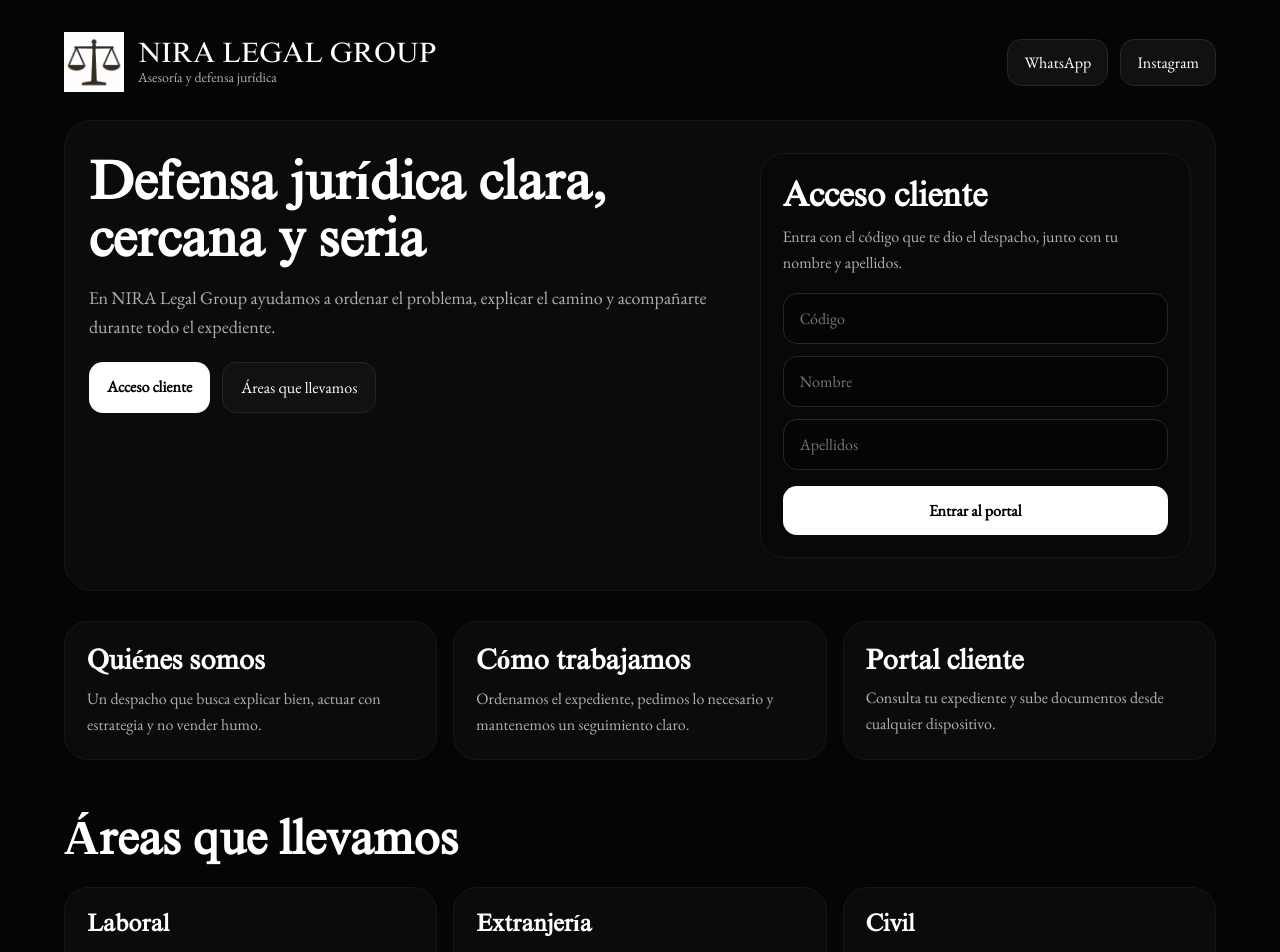
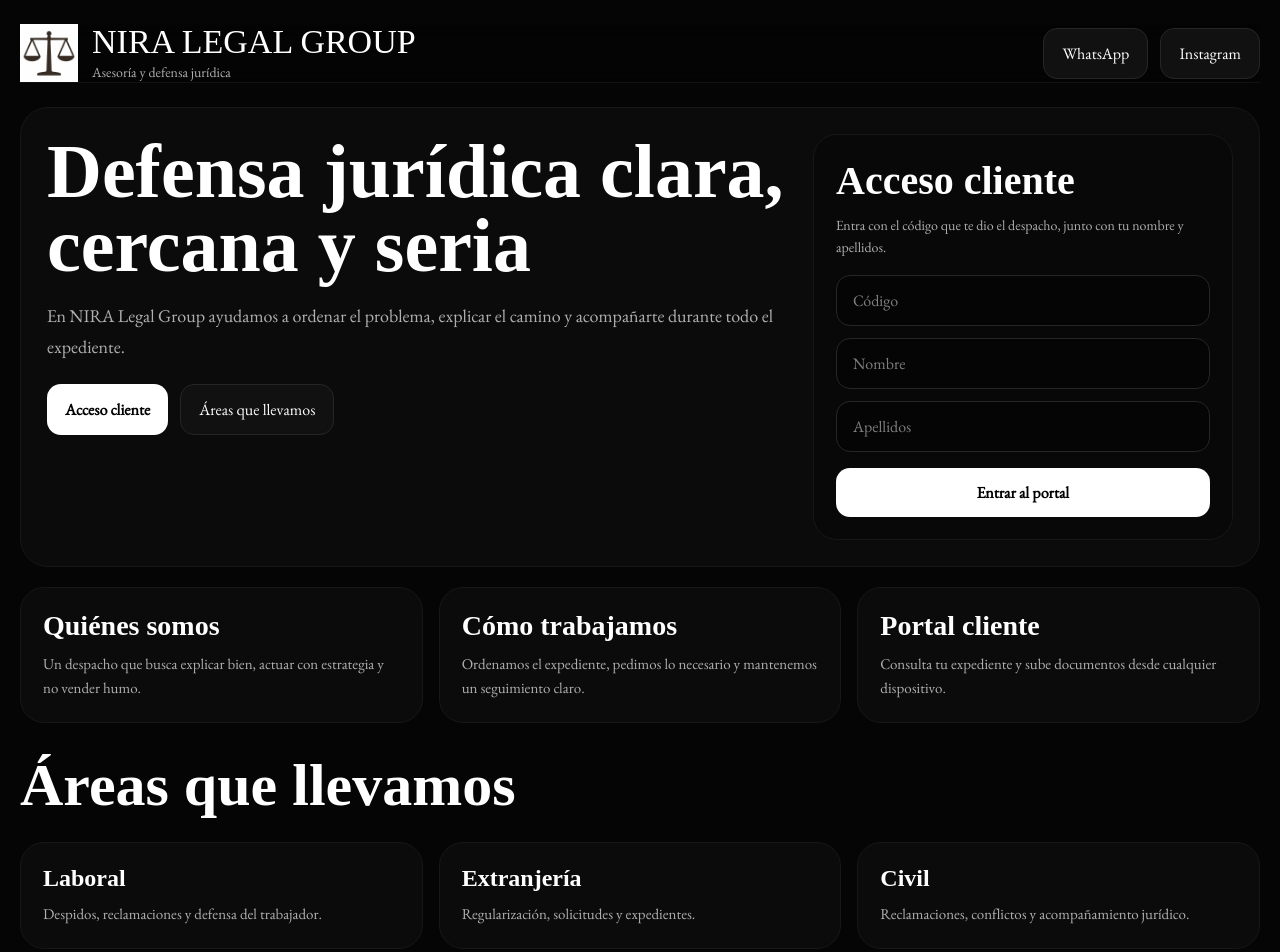
Before and after one commit to asesorianiraou-web/nira-portal, a Next.js app: page / in a window 1280 px wide. Shown: the top 952 px of the page. Built offline with nearby package versions, Linux system fonts and the light colour scheme; no server answers.

Commit message:
Update page.tsx

```diff
--- a/src/app/page.tsx
+++ b/src/app/page.tsx
@@ -64,66 +64,32 @@
   }
 
   return (
-    <main
-      style={{
-        minHeight: '100vh',
-        background: '#050505',
-        color: 'white',
-      }}
-    >
-      <section
-        style={{
-          maxWidth: 1200,
-          margin: '0 auto',
-          padding: '32px 24px 20px',
-        }}
-      >
-        <div
-          style={{
-            display: 'flex',
-            justifyContent: 'space-between',
-            alignItems: 'center',
-            gap: 16,
-            flexWrap: 'wrap',
-            marginBottom: 28,
-          }}
-        >
-          <div style={{ display: 'flex', alignItems: 'center', gap: 14 }}>
+    <>
+      <main className="page">
+        <section className="wrap">
+          <header className="topbar">
+            <div className="brand">
+              <div className="brand-logo">
                 <Image
                   src="/images/nira_logo.png"
                   alt="NIRA Legal Group"
                   width={60}
                   height={60}
-              style={{ objectFit: 'contain' }}
                 />
-            <div>
-              <div
-                style={{
-                  fontFamily: 'TimesCustom, serif',
-                  fontSize: 28,
-                  lineHeight: 1.1,
-                }}
-              >
-                NIRA LEGAL GROUP
               </div>
-              <div style={{ color: '#B0B0B0', fontSize: 14 }}>
-                Asesoría y defensa jurídica
-              </div>
+
+              <div className="brand-copy">
+                <div className="brand-title">NIRA LEGAL GROUP</div>
+                <div className="brand-subtitle">Asesoría y defensa jurídica</div>
               </div>
             </div>
 
-          <div style={{ display: 'flex', gap: 12, flexWrap: 'wrap' }}>
+            <div className="top-actions">
               <a
                 href="https://wa.me/34684741648"
                 target="_blank"
                 rel="noreferrer"
-              style={{
-                background: '#111',
-                color: 'white',
-                border: '1px solid #262626',
-                borderRadius: 14,
-                padding: '12px 16px',
-              }}
+                className="ghostButton"
               >
                 WhatsApp
               </a>
@@ -132,131 +98,49 @@
                 href="https://www.instagram.com/niralegalgroup"
                 target="_blank"
                 rel="noreferrer"
-              style={{
-                background: '#111',
-                color: 'white',
-                border: '1px solid #262626',
-                borderRadius: 14,
-                padding: '12px 16px',
-              }}
+                className="ghostButton"
               >
                 Instagram
               </a>
             </div>
-        </div>
+          </header>
 
-        <div
-          style={{
-            background: '#0B0B0B',
-            border: '1px solid #171717',
-            borderRadius: 28,
-            padding: '32px 24px',
-            display: 'grid',
-            gridTemplateColumns: '1.2fr 0.8fr',
-            gap: 24,
-          }}
-        >
-          <div>
-            <h1
-              style={{
-                margin: 0,
-                fontFamily: 'TimesCustom, serif',
-                fontSize: 54,
-                lineHeight: 1.05,
-              }}
-            >
-              Defensa jurídica clara, cercana y seria
-            </h1>
+          <section className="hero">
+            <div className="heroLeft">
+              <h1 className="heroTitle">Defensa jurídica clara, cercana y seria</h1>
 
-            <p
-              style={{
-                color: '#B0B0B0',
-                fontSize: 18,
-                lineHeight: 1.6,
-                marginTop: 18,
-                maxWidth: 700,
-              }}
-            >
+              <p className="heroText">
                 En NIRA Legal Group ayudamos a ordenar el problema, explicar el
                 camino y acompañarte durante todo el expediente.
               </p>
 
-            <div
-              style={{
-                display: 'flex',
-                gap: 12,
-                flexWrap: 'wrap',
-                marginTop: 20,
-              }}
-            >
-              <a
-                href="#portal"
-                style={{
-                  background: 'white',
-                  color: 'black',
-                  borderRadius: 14,
-                  padding: '14px 18px',
-                  fontWeight: 'bold',
-                }}
-              >
+              <div className="heroButtons">
+                <a href="#portal" className="primaryButton">
                   Acceso cliente
                 </a>
 
-              <a
-                href="#areas"
-                style={{
-                  background: '#111',
-                  color: 'white',
-                  border: '1px solid #262626',
-                  borderRadius: 14,
-                  padding: '14px 18px',
-                }}
-              >
+                <a href="#areas" className="ghostButton">
                   Áreas que llevamos
                 </a>
               </div>
             </div>
 
-          <div
-            style={{
-              background: '#080808',
-              border: '1px solid #171717',
-              borderRadius: 24,
-              padding: 22,
-            }}
-          >
-            <h2
-              style={{
-                marginTop: 0,
-                marginBottom: 10,
-                fontFamily: 'TimesCustom, serif',
-                fontSize: 34,
-              }}
-            >
-              Acceso cliente
-            </h2>
+            <div className="heroRight">
+              <div className="loginCard">
+                <h2 className="cardHeading">Acceso cliente</h2>
 
-            <p style={{ color: '#B0B0B0', marginTop: 0, lineHeight: 1.6 }}>
+                <p className="cardText">
                   Entra con el código que te dio el despacho, junto con tu nombre y
                   apellidos.
                 </p>
 
-            <form
-              id="portal"
-              onSubmit={entrarPortal}
-              style={{
-                display: 'flex',
-                flexDirection: 'column',
-                gap: 12,
-                marginTop: 18,
-              }}
-            >
+                <form id="portal" onSubmit={entrarPortal} className="form">
                   <input
                     type="text"
                     placeholder="Código"
                     value={codigo}
                     onChange={(e) => setCodigo(e.target.value)}
-                style={inputStyle}
+                    className="input"
                   />
 
                   <input
@@ -264,7 +148,7 @@
                     placeholder="Nombre"
                     value={nombre}
                     onChange={(e) => setNombre(e.target.value)}
-                style={inputStyle}
+                    className="input"
                   />
 
                   <input
@@ -272,189 +156,413 @@
                     placeholder="Apellidos"
                     value={apellidos}
                     onChange={(e) => setApellidos(e.target.value)}
-                style={inputStyle}
+                    className="input"
                   />
 
                   <button
                     type="submit"
                     disabled={loading}
-                style={{
-                  background: 'white',
-                  color: 'black',
-                  border: 'none',
-                  borderRadius: 14,
-                  padding: '14px 18px',
-                  fontWeight: 'bold',
-                  cursor: loading ? 'not-allowed' : 'pointer',
-                  opacity: loading ? 0.7 : 1,
-                  marginTop: 4,
-                }}
+                    className="submitButton"
                   >
                     {loading ? 'Comprobando...' : 'Entrar al portal'}
                   </button>
                 </form>
 
-            {mensaje ? (
-              <div
-                style={{
-                  marginTop: 14,
-                  color: '#D6C29A',
-                  lineHeight: 1.5,
-                }}
-              >
-                {mensaje}
-              </div>
-            ) : null}
+                {mensaje ? <div className="message">{mensaje}</div> : null}
               </div>
             </div>
           </section>
 
-      <section
-        style={{
-          maxWidth: 1200,
-          margin: '0 auto',
-          padding: '10px 24px 50px',
-        }}
-      >
-        <div
-          style={{
-            display: 'grid',
-            gridTemplateColumns: 'repeat(3, 1fr)',
-            gap: 16,
-          }}
-        >
-          <div style={cardStyle}>
-            <h3 style={cardTitleStyle}>Quiénes somos</h3>
-            <p style={cardTextStyle}>
-              Un despacho que busca explicar bien, actuar con estrategia y no
-              vender humo.
+          <section className="cards3">
+            <article className="infoCard">
+              <h3 className="infoTitle">Quiénes somos</h3>
+              <p className="infoText">
+                Un despacho que busca explicar bien, actuar con estrategia y no vender humo.
               </p>
-          </div>
+            </article>
 
-          <div style={cardStyle}>
-            <h3 style={cardTitleStyle}>Cómo trabajamos</h3>
-            <p style={cardTextStyle}>
-              Ordenamos el expediente, pedimos lo necesario y mantenemos un
-              seguimiento claro.
+            <article className="infoCard">
+              <h3 className="infoTitle">Cómo trabajamos</h3>
+              <p className="infoText">
+                Ordenamos el expediente, pedimos lo necesario y mantenemos un seguimiento claro.
               </p>
-          </div>
+            </article>
 
-          <div style={cardStyle}>
-            <h3 style={cardTitleStyle}>Portal cliente</h3>
-            <p style={cardTextStyle}>
-              Consulta tu expediente y sube documentos desde cualquier
-              dispositivo.
+            <article className="infoCard">
+              <h3 className="infoTitle">Portal cliente</h3>
+              <p className="infoText">
+                Consulta tu expediente y sube documentos desde cualquier dispositivo.
               </p>
-          </div>
+            </article>
+          </section>
+
+          <section id="areas" className="areas">
+            <h3 className="sectionTitle">Áreas que llevamos</h3>
+
+            <div className="areasGrid">
+              <article className="infoCard">
+                <h4 className="smallTitle">Laboral</h4>
+                <p className="infoText">
+                  Despidos, reclamaciones y defensa del trabajador.
+                </p>
+              </article>
+
+              <article className="infoCard">
+                <h4 className="smallTitle">Extranjería</h4>
+                <p className="infoText">
+                  Regularización, solicitudes y expedientes.
+                </p>
+              </article>
+
+              <article className="infoCard">
+                <h4 className="smallTitle">Civil</h4>
+                <p className="infoText">
+                  Reclamaciones, conflictos y acompañamiento jurídico.
+                </p>
+              </article>
+
+              <article className="infoCard">
+                <h4 className="smallTitle">Consumo</h4>
+                <p className="infoText">
+                  Defensa frente a abusos y reclamaciones desproporcionadas.
+                </p>
+              </article>
+
+              <article className="infoCard">
+                <h4 className="smallTitle">Orientación jurídica</h4>
+                <p className="infoText">
+                  Guía clara cuando no sabes por dónde empezar.
+                </p>
+              </article>
+
+              <article className="infoCard">
+                <h4 className="smallTitle">Acompañamiento</h4>
+                <p className="infoText">
+                  Explicamos, escuchamos y ordenamos el camino.
+                </p>
+              </article>
             </div>
           </section>
-
-      <section
-        id="areas"
-        style={{
-          maxWidth: 1200,
-          margin: '0 auto',
-          padding: '0 24px 60px',
-        }}
-      >
-        <h3
-          style={{
-            fontFamily: 'TimesCustom, serif',
-            fontSize: 48,
-            marginTop: 0,
-            marginBottom: 22,
-          }}
-        >
-          Áreas que llevamos
-        </h3>
-
-        <div
-          style={{
-            display: 'grid',
-            gridTemplateColumns: 'repeat(3, 1fr)',
-            gap: 16,
-          }}
-        >
-          <div style={cardStyle}>
-            <h4 style={smallTitleStyle}>Laboral</h4>
-            <p style={cardTextStyle}>
-              Despidos, reclamaciones y defensa del trabajador.
-            </p>
-          </div>
-
-          <div style={cardStyle}>
-            <h4 style={smallTitleStyle}>Extranjería</h4>
-            <p style={cardTextStyle}>
-              Regularización, solicitudes y expedientes.
-            </p>
-          </div>
-
-          <div style={cardStyle}>
-            <h4 style={smallTitleStyle}>Civil</h4>
-            <p style={cardTextStyle}>
-              Reclamaciones, conflictos y acompañamiento jurídico.
-            </p>
-          </div>
-
-          <div style={cardStyle}>
-            <h4 style={smallTitleStyle}>Consumo</h4>
-            <p style={cardTextStyle}>
-              Defensa frente a abusos y reclamaciones desproporcionadas.
-            </p>
-          </div>
-
-          <div style={cardStyle}>
-            <h4 style={smallTitleStyle}>Orientación jurídica</h4>
-            <p style={cardTextStyle}>
-              Guía clara cuando no sabes por dónde empezar.
-            </p>
-          </div>
-
-          <div style={cardStyle}>
-            <h4 style={smallTitleStyle}>Acompañamiento</h4>
-            <p style={cardTextStyle}>
-              Explicamos, escuchamos y ordenamos el camino.
-            </p>
-          </div>
-        </div>
         </section>
       </main>
+
+      <style jsx>{`
+        .page {
+          min-height: 100vh;
+          background: #050505;
+          color: white;
+        }
+
+        .wrap {
+          width: 100%;
+          max-width: 1280px;
+          margin: 0 auto;
+          padding: 24px 20px 56px;
+          box-sizing: border-box;
+        }
+
+        .topbar {
+          display: flex;
+          justify-content: space-between;
+          align-items: center;
+          gap: 16px;
+          flex-wrap: wrap;
+          margin-bottom: 24px;
+        }
+
+        .brand {
+          display: flex;
+          align-items: center;
+          gap: 14px;
+          min-width: 0;
+        }
+
+        .brand-logo {
+          flex-shrink: 0;
+          display: flex;
+          align-items: center;
+          justify-content: center;
+        }
+
+        .brand-copy {
+          min-width: 0;
+        }
+
+        .brand-title {
+          font-family: 'Times New Roman', serif;
+          font-size: 34px;
+          line-height: 1;
+        }
+
+        .brand-subtitle {
+          color: #b0b0b0;
+          font-size: 14px;
+          margin-top: 4px;
+        }
+
+        .top-actions {
+          display: flex;
+          gap: 12px;
+          flex-wrap: wrap;
+        }
+
+        .hero {
+          display: grid;
+          grid-template-columns: minmax(0, 1.15fr) minmax(320px, 420px);
+          gap: 24px;
+          background: #0b0b0b;
+          border: 1px solid #171717;
+          border-radius: 28px;
+          padding: 26px;
+        }
+
+        .heroLeft {
+          min-width: 0;
+        }
+
+        .heroRight {
+          display: flex;
+          align-items: stretch;
+        }
+
+        .heroTitle {
+          margin: 0;
+          font-family: 'Times New Roman', serif;
+          font-size: clamp(42px, 6vw, 76px);
+          line-height: 0.98;
+        }
+
+        .heroText {
+          color: #b0b0b0;
+          font-size: clamp(15px, 2vw, 18px);
+          line-height: 1.7;
+          margin-top: 18px;
+          max-width: 760px;
+        }
+
+        .heroButtons {
+          display: flex;
+          gap: 12px;
+          flex-wrap: wrap;
+          margin-top: 22px;
+        }
+
+        .loginCard {
+          width: 100%;
+          background: #080808;
+          border: 1px solid #171717;
+          border-radius: 24px;
+          padding: 22px;
+          box-sizing: border-box;
+        }
+
+        .cardHeading {
+          margin: 0 0 10px 0;
+          font-family: 'Times New Roman', serif;
+          font-size: clamp(28px, 4vw, 40px);
+        }
+
+        .cardText {
+          color: #b0b0b0;
+          line-height: 1.6;
+          margin: 0 0 16px 0;
+          font-size: 14px;
+        }
+
+        .form {
+          display: flex;
+          flex-direction: column;
+          gap: 12px;
+        }
+
+        .input {
+          width: 100%;
+          background: #050505;
+          color: white;
+          border: 1px solid #262626;
+          border-radius: 14px;
+          padding: 14px 16px;
+          outline: none;
+          box-sizing: border-box;
+        }
+
+        .input::placeholder {
+          color: #7f7f7f;
+        }
+
+        .submitButton {
+          background: white;
+          color: black;
+          border: none;
+          border-radius: 14px;
+          padding: 14px 18px;
+          font-weight: 700;
+          cursor: pointer;
+          margin-top: 4px;
+        }
+
+        .submitButton:disabled {
+          opacity: 0.7;
+          cursor: not-allowed;
+        }
+
+        .primaryButton {
+          background: white;
+          color: black;
+          border-radius: 14px;
+          padding: 14px 18px;
+          font-weight: 700;
+          text-decoration: none;
+          display: inline-flex;
+          align-items: center;
+          justify-content: center;
+        }
+
+        .ghostButton {
+          background: #111;
+          color: white;
+          border: 1px solid #262626;
+          border-radius: 14px;
+          padding: 14px 18px;
+          text-decoration: none;
+          display: inline-flex;
+          align-items: center;
+          justify-content: center;
+        }
+
+        .message {
+          margin-top: 14px;
+          color: #d6c29a;
+          line-height: 1.5;
+          font-size: 14px;
+        }
+
+        .cards3 {
+          display: grid;
+          grid-template-columns: repeat(3, minmax(0, 1fr));
+          gap: 16px;
+          margin-top: 20px;
+        }
+
+        .areas {
+          margin-top: 28px;
+        }
+
+        .sectionTitle {
+          font-family: 'Times New Roman', serif;
+          font-size: clamp(38px, 5vw, 60px);
+          margin: 0 0 22px 0;
+        }
+
+        .areasGrid {
+          display: grid;
+          grid-template-columns: repeat(3, minmax(0, 1fr));
+          gap: 16px;
+        }
+
+        .infoCard {
+          background: #0b0b0b;
+          border: 1px solid #171717;
+          border-radius: 24px;
+          padding: 22px;
+          min-width: 0;
+        }
+
+        .infoTitle {
+          margin: 0 0 10px 0;
+          font-family: 'Times New Roman', serif;
+          font-size: 28px;
+        }
+
+        .smallTitle {
+          margin: 0 0 10px 0;
+          font-family: 'Times New Roman', serif;
+          font-size: 24px;
+        }
+
+        .infoText {
+          margin: 0;
+          color: #b0b0b0;
+          line-height: 1.6;
+          font-size: 15px;
+        }
+
+        @media (max-width: 1024px) {
+          .hero {
+            grid-template-columns: 1fr;
+          }
+
+          .heroRight {
+            display: block;
+          }
+
+          .cards3 {
+            grid-template-columns: 1fr;
+          }
+
+          .areasGrid {
+            grid-template-columns: repeat(2, minmax(0, 1fr));
+          }
+        }
+
+        @media (max-width: 640px) {
+          .wrap {
+            padding: 18px 14px 40px;
+          }
+
+          .brand {
+            gap: 10px;
+          }
+
+          .brand-title {
+            font-size: 24px;
+          }
+
+          .brand-subtitle {
+            font-size: 12px;
+          }
+
+          .top-actions {
+            width: 100%;
+          }
+
+          .top-actions a {
+            flex: 1 1 auto;
+          }
+
+          .hero {
+            padding: 18px;
+            border-radius: 22px;
+          }
+
+          .heroButtons {
+            flex-direction: column;
+          }
+
+          .heroButtons a {
+            width: 100%;
+            box-sizing: border-box;
+          }
+
+          .loginCard {
+            padding: 18px;
+          }
+
+          .areasGrid {
+            grid-template-columns: 1fr;
+          }
+
+          .infoCard {
+            padding: 18px;
+          }
+
+          .primaryButton,
+          .ghostButton,
+          .submitButton {
+            min-height: 50px;
+          }
+        }
+      `}</style>
+    </>
   )
 }
-
-const inputStyle: React.CSSProperties = {
-  width: '100%',
-  background: '#050505',
-  color: 'white',
-  border: '1px solid #262626',
-  borderRadius: 14,
-  padding: '14px 16px',
-  outline: 'none',
-}
-
-const cardStyle: React.CSSProperties = {
-  background: '#0B0B0B',
-  border: '1px solid #171717',
-  borderRadius: 24,
-  padding: 22,
-}
-
-const cardTitleStyle: React.CSSProperties = {
-  marginTop: 0,
-  marginBottom: 10,
-  fontFamily: 'TimesCustom, serif',
-  fontSize: 28,
-}
-
-const smallTitleStyle: React.CSSProperties = {
-  marginTop: 0,
-  marginBottom: 10,
-  fontFamily: 'TimesCustom, serif',
-  fontSize: 24,
-}
-
-const cardTextStyle: React.CSSProperties = {
-  margin: 0,
-  color: '#B0B0B0',
-  lineHeight: 1.6,
-}
```
Lines whose indentation alone changed are shown as unchanged.
